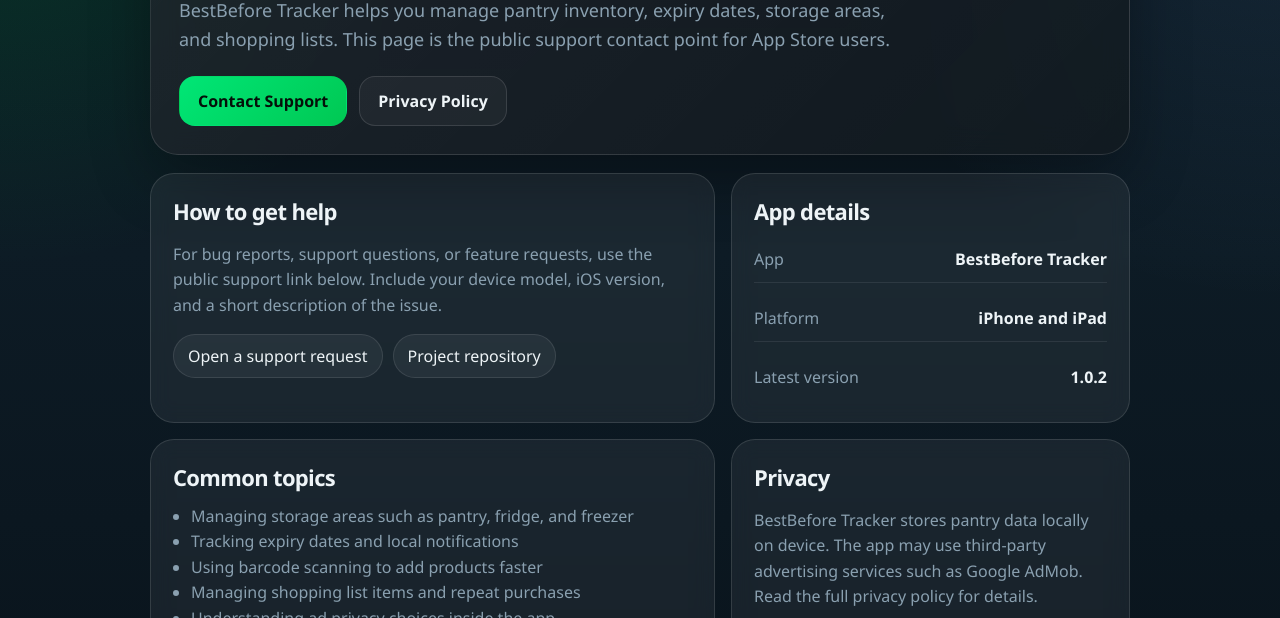
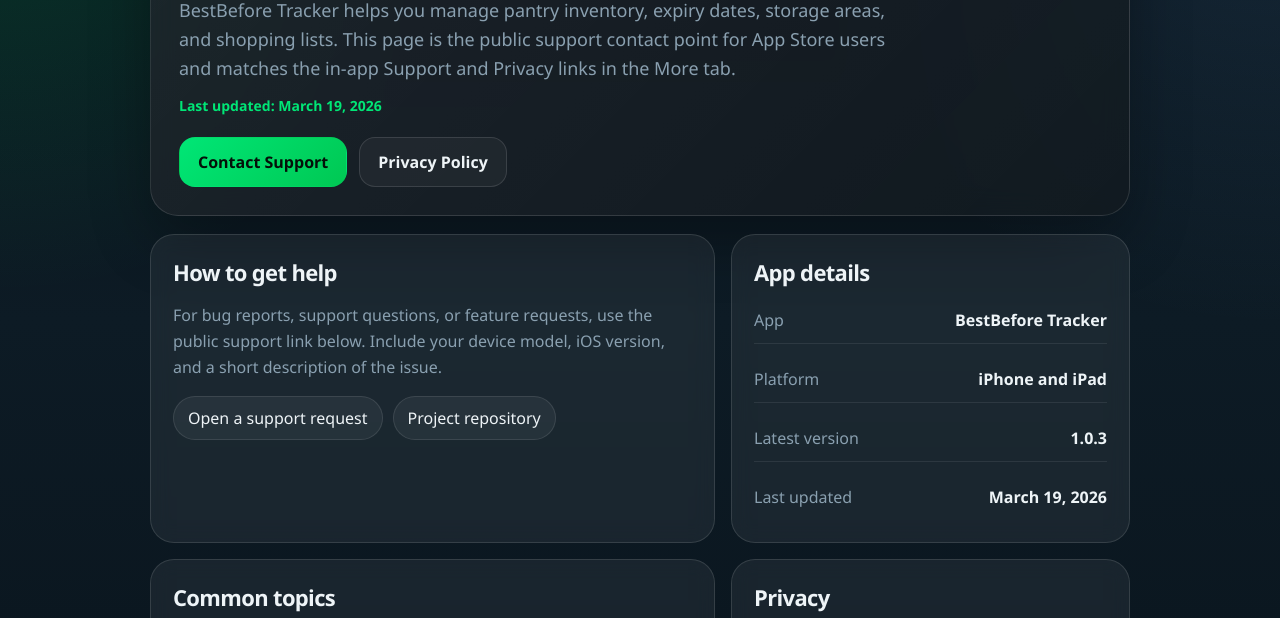
Before and after one commit to BurakCanKOCAK/CryossLabs, a plain HTML site: page BestBefore/index.html in a window 1280 px wide. Shown: the part 182-800 px from the top of the page. Drawn offline with Linux system fonts and the light colour scheme.

Commit message:
Update BestBefore support and privacy pages

```diff
--- a/BestBefore/index.html
+++ b/BestBefore/index.html
@@ -84,6 +84,13 @@
         color: var(--muted);
         font-size: 18px;
         line-height: 1.6;
+      }
+
+      .updated-note {
+        margin-top: 14px;
+        color: var(--green);
+        font-size: 14px;
+        font-weight: 700;
       }
 
       .hero-actions {
@@ -212,8 +219,10 @@
         <p>
           BestBefore Tracker helps you manage pantry inventory, expiry dates,
           storage areas, and shopping lists. This page is the public support
-          contact point for App Store users.
+          contact point for App Store users and matches the in-app Support and
+          Privacy links in the More tab.
         </p>
+        <div class="updated-note">Last updated: March 19, 2026</div>
         <div class="hero-actions">
           <a
             class="button primary"
@@ -259,7 +268,11 @@
             </div>
             <div class="meta-row">
               <span class="meta-label">Latest version</span>
-              <strong>1.0.2</strong>
+              <strong>1.0.3</strong>
+            </div>
+            <div class="meta-row">
+              <span class="meta-label">Last updated</span>
+              <strong>March 19, 2026</strong>
             </div>
           </div>
         </article>
@@ -271,6 +284,7 @@
             <li>Tracking expiry dates and local notifications</li>
             <li>Using barcode scanning to add products faster</li>
             <li>Managing shopping list items and repeat purchases</li>
+            <li>Opening Support and Privacy pages from the More tab</li>
             <li>Understanding ad privacy choices inside the app</li>
           </ul>
         </article>
@@ -279,8 +293,9 @@
           <h2>Privacy</h2>
           <p>
             BestBefore Tracker stores pantry data locally on device. The app may
-            use third-party advertising services such as Google AdMob. Read the
-            full privacy policy for details.
+            use Google AdMob for advertising and requests platform privacy
+            permissions where required. Read the full privacy policy for
+            details.
           </p>
           <div class="contact-links">
             <a class="pill" href="./privacy.html">Open privacy policy</a>
```
Also changed, not shown: BestBefore/privacy.html (+16 -4 lines).
